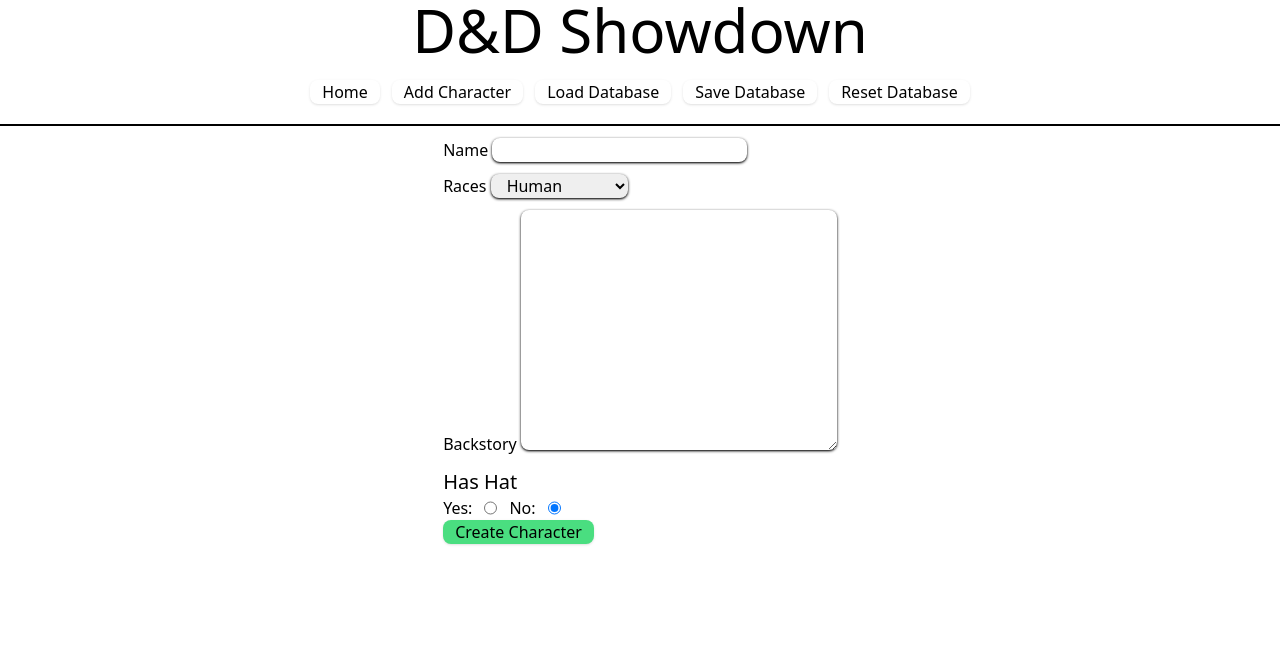
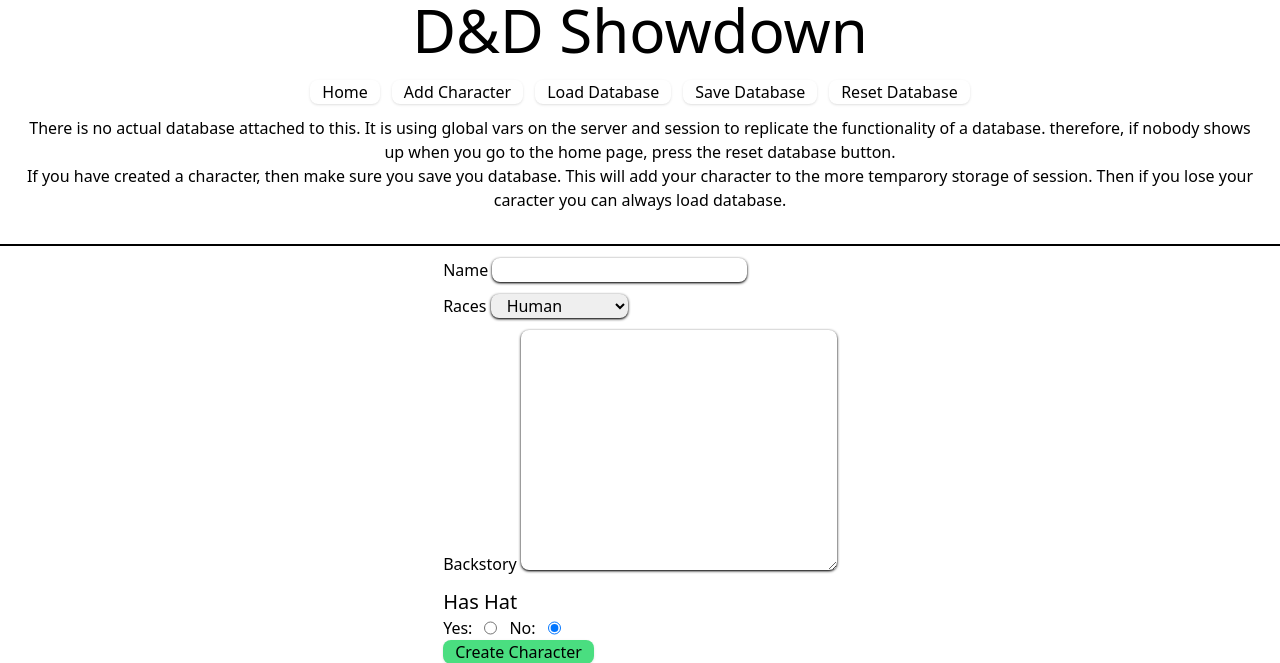
Before and after one commit to tylerthibault/codingdojo-python-july-2023-dnd-showdown, a Flask app: page /character/new in a window 1280 px wide. Shown: the top 663 px of the page. Run offline with Flask 3, Linux system fonts and the light colour scheme; some libraries are stand-ins or nearby versions.

Commit message:
added some directions

```diff
--- a/templates/nav_bar.html
+++ b/templates/nav_bar.html
@@ -1,4 +1,4 @@
-<div class="flex justify-center p-5">
+<div class="flex flex-col items-center justify-center p-5">
     <div class="flex gap-3">
         <a href="/" class="btn">Home</a>
         <a href="/character/new" class="btn">Add Character</a>
@@ -6,4 +6,8 @@
         <a href="/database/save" class="btn">Save Database</a>
         <a href="/database/reset" class="btn">Reset Database</a>
     </div>
+    <div class="my-3 text-center">
+        <p>There is no actual database attached to this. It is using global vars on the server and session to replicate the functionality of a database. therefore, if nobody shows up when you go to the home page, press the reset database button.</p>
+        <p>If you have created a character, then make sure you save you database. This will add your character to the more temparory storage of session. Then if you lose your caracter you can always load database.</p>
+    </div>
 </div>
```
